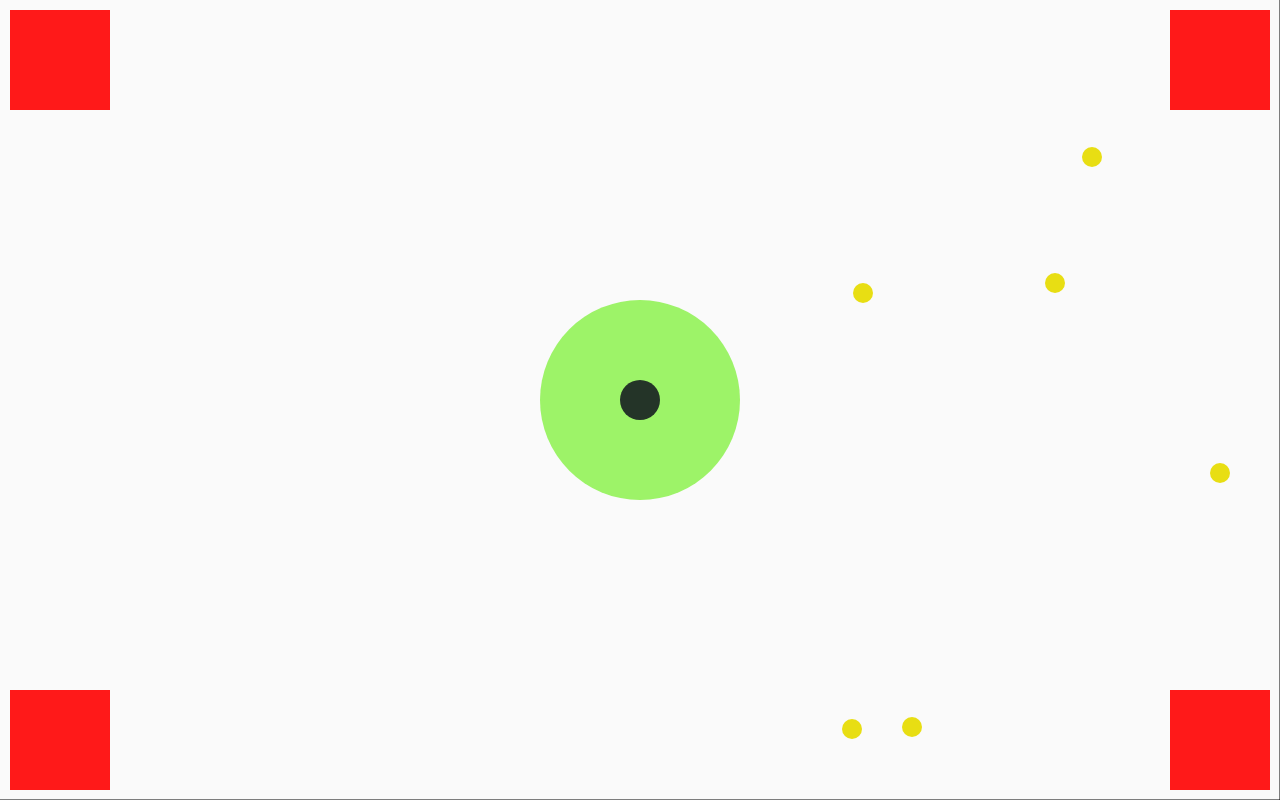
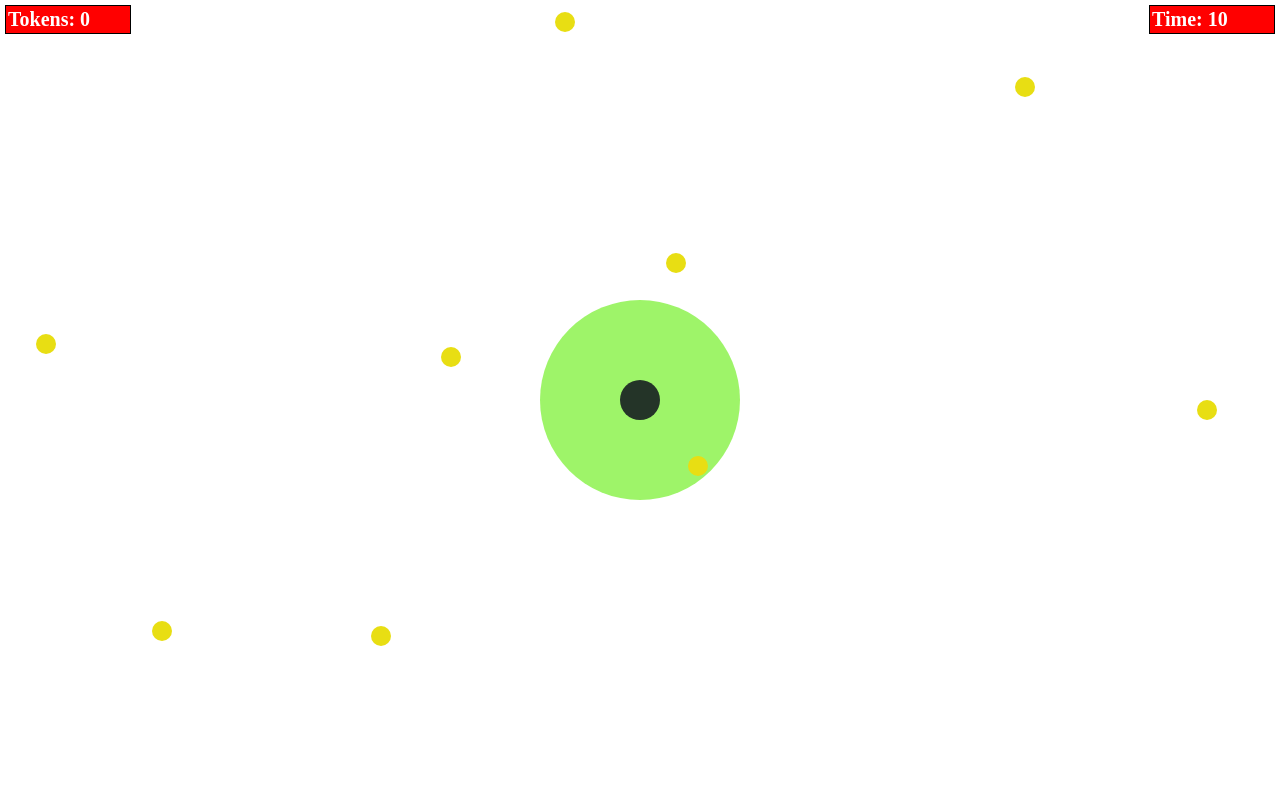
Before and after one commit to stoogoff/ld59, a website: page src/index.html in a window 1280 px wide. Drawn offline with Linux system fonts and the light colour scheme.

Commit message:
Added pause screen Moved functionality from main Added hit tests for player and tokens / home

```diff
--- a/src/css/styles.css
+++ b/src/css/styles.css
@@ -1,16 +1,5 @@
 
-html {
-	background-color: orange;
-}
-
-body {
-	background-color: cyan;
-}
-
-canvas {
-	background-color: rgb(250,250,250);
-}
-
+/* make canvas fit the screen */
 html, body, canvas {
 	display: block;
 	overflow: hidden;
@@ -19,3 +8,49 @@ html, body, canvas {
 	width: 100vw;
 	height: 100vh;
 }
+
+.hidden {
+	display: none;
+}
+
+/* HUD elements */
+.hud {
+	position: absolute;
+	color: white;
+	font-weight: bold;
+	background-color: red;
+	padding: 2px;
+	font-size: 20px;
+	width: 120px;
+	border: 1px solid black;
+	z-index: 50;
+}
+
+#score {
+	top: 5px;
+	left: 5px;
+}
+
+#timer {
+	top: 5px;
+	right: 5px;
+}
+
+/* Pause screen */
+#pause {
+	position: fixed;
+	top: 0;
+	left: 0;
+	bottom: 0;
+	right: 0;
+	background-color: rgba(0,0,0,0.7);
+	z-index: 100;
+	padding: 150px 200px 0;
+
+	div {
+		background-color: rgb(200,200,200);
+		border: 1px solid black;
+		padding: 20px;
+		text-align: center;
+	}
+}
--- a/src/index.html
+++ b/src/index.html
@@ -7,6 +7,16 @@
 <link rel="stylesheet" href="css/styles.css" />
 </head>
 <body>
+
+<div id="score" class="hud"></div>
+<div id="timer" class="hud"></div>
+
+<div id="pause" class="hidden">
+	<div>
+		<h1>PAUSED</h1>
+		<p>Press <code>P</code> to restart.</p>
+	</div>
+</div>
 
 <canvas id="canvas"></canvas>
 
--- a/src/js/lib/Screen.js
+++ b/src/js/lib/Screen.js
@@ -7,8 +7,12 @@ import { noop } from './utils.js'
 export class Screen {
 	#components = []
 
-	constructor(components = []) {
-		this.#components = components
+	get components() {
+		return this.#components
+	}
+
+	addComponents(components) {
+		components.forEach(component => this.#components.push(component))
 	}
 
 	init(config) {}
@@ -41,6 +45,5 @@ export class Screen {
 				component.afterRender(gfx)
 			}
 		})
-
 	}
 }
--- a/src/js/main.js
+++ b/src/js/main.js
@@ -1,57 +1,36 @@
 
 import {
-	Camera,
-	Colour,
 	Controller,
+	Keys,
 	Graphics,
-	Point,
-	Rectangle,
-	Screen,
 	Timer,
 } from '/js/lib/index.js'
-import { getRandomInt } from '/js/lib/utils.js'
 import { Block, Home, Player, Token } from '/js/sprites/index.js'
+import { GameScreen, PauseScreen } from '/js/screens/index.js'
 
 export const main = () => {
 	const controller = new Controller()
+	const gfx = new Graphics('canvas')
 
-	const gfx = new Graphics('canvas')
-	const tl = new Block(new Rectangle(10, 10, 100, 100))
-	const tr = new Block(new Rectangle(gfx.width - 110, 10, 100, 100))
-	const br = new Block(new Rectangle(gfx.width - 110, gfx.height - 110, 100, 100))
-	const bl = new Block(new Rectangle(10, gfx.height - 110, 100, 100))
+	let currentScreen = new GameScreen()
 
-	const bounds = new Rectangle(-100, -100, gfx.width + 100, gfx.height + 100)
-	const boundary = {
-		canDraw: true,
-
-		render(gfx) {
-			const colour = new Colour(0, 0, 0, 1)
-
-			gfx.draw(bounds, colour)
-		},
-	}
-
-	const camera = new Camera(new Point(0, 0), bounds, 10)
-	const player = new Player(gfx.viewport.centroid, 10)
-	const home = new Home(gfx.viewport.centroid)
-	const tokens = []
-
-	for(let i = 0; i < 10; i++) {
-		tokens.push(new Token(getRandomInt(-200, gfx.width), getRandomInt(-200, gfx.height)))
-	}
-
-	let currentScreen = new Screen([camera, home, boundary, tr, tl, br, bl, ...tokens, player])
+	currentScreen.init(gfx)
 
 	// set up the game loop which will update the screen then render it
-	// change screen to
+	// change screen for loading, menu, game over etc
 	const gameLoop = new Timer((time) => {
 		currentScreen.update(time.elapsed, controller)
 		currentScreen.render(gfx)
 	}, 1000 / 60)
 
+	const pauseScreen = new PauseScreen(gameLoop)
+
 	document.addEventListener('keydown', (evt) => {
 		controller.pressKey(evt.keyCode)
+
+		if(controller.isKeyPressed(Keys.PAUSE)) {
+			pauseScreen.toggle()
+		}
 	})
 	document.addEventListener('keyup', (evt) => {
 		controller.releaseKey(evt.keyCode)
--- /dev/null
+++ b/src/js/screens/GameScreen.js
@@ -0,0 +1,79 @@
+
+import { Camera, Point, Rectangle, Screen } from '/js/lib/index.js'
+import { Home, Player, Token } from '/js/sprites/index.js'
+import { getRandomInt } from '/js/lib/utils.js'
+
+const VELOCITY = 10
+const TOKEN_SCORE = 5
+
+export class GameScreen extends Screen {
+	#home
+	#player
+	#camera
+	#tokens = []
+	#pickedTokens = 0
+	#countdown = 10000
+	#nodeScore
+	#nodeTimer
+
+	init(gfx) {
+		this.#nodeScore = document.getElementById('score')
+		this.#nodeTimer = document.getElementById('timer')
+
+		const bounds = new Rectangle(-100, -100, gfx.width + 100, gfx.height + 100)
+
+		this.#camera = new Camera(new Point(0, 0), bounds, VELOCITY)
+		this.#player = new Player(gfx.viewport.centroid, VELOCITY)
+		this.#home = new Home(gfx.viewport.centroid)
+
+		for(let i = 0; i < 10; i++) {
+			this.#tokens.push(new Token(getRandomInt(bounds.x, bounds.w), getRandomInt(bounds.y, bounds.h)))
+		}
+
+		this.addComponents([this.#camera, this.#home, ...this.#tokens, this.#player])
+	}
+
+	update(time, controller) {
+		super.update(time, controller)
+
+		// token collision
+		for(let i = 0; i < this.#tokens.length; i++) {
+			if(!this.#tokens[i].canDraw) continue
+
+			if(this.#player.hitTest(this.#tokens[i].bounds)) {
+				this.#tokens[i].canDraw = false
+				this.#pickedTokens++
+			}
+		}
+
+		// player in home space
+		if(!this.#player.hitTest(this.#home.bounds)) {
+			this.#countdown -= time
+		}
+
+		// update HUD
+		this.#nodeScore.innerHTML = `Tokens: ${this.#pickedTokens}`
+		this.#nodeTimer.innerHTML = `Time: ${Math.floor(this.#countdown / 1000)}`
+
+		if(this.#countdown <= 0) {
+			console.log('game over')
+		}
+	}
+}
+
+
+	/*const tl = new Block(new Rectangle(10, 10, 100, 100))
+	const tr = new Block(new Rectangle(gfx.width - 110, 10, 100, 100))
+	const br = new Block(new Rectangle(gfx.width - 110, gfx.height - 110, 100, 100))
+	const bl = new Block(new Rectangle(10, gfx.height - 110, 100, 100))
+
+
+	const boundary = {
+		canDraw: true,
+
+		render(gfx) {
+			const colour = new Colour(0, 0, 0, 1)
+
+			gfx.draw(bounds, colour)
+		},
+	}*/
--- /dev/null
+++ b/src/js/screens/PauseScreen.js
@@ -0,0 +1,24 @@
+
+export class PauseScreen {
+	#timer
+	#node
+	#isPaused = false
+
+	constructor(timer) {
+		this.#node = document.getElementById('pause')
+		this.#timer = timer
+	}
+
+	toggle() {
+		if(this.#isPaused) {
+			this.#timer.start()
+			this.#isPaused = false
+			this.#node.classList.add('hidden')
+		}
+		else {
+			this.#timer.stop()
+			this.#isPaused = true
+			this.#node.classList.remove('hidden')
+		}
+	}
+}
--- /dev/null
+++ b/src/js/screens/index.js
@@ -0,0 +1,3 @@
+
+export * from './GameScreen.js'
+export * from './PauseScreen.js'
--- a/src/js/sprites/Home.js
+++ b/src/js/sprites/Home.js
@@ -13,6 +13,10 @@ export class Home {
 		this.#bounds = new Rectangle(centre.x, centre.y, 200, 200)
 	}
 
+	get bounds() {
+		return this.#bounds
+	}
+
 	render(gfx) {
 		gfx.fillCircle(this.#bounds, this.#colour)
 	}
--- a/src/js/sprites/Player.js
+++ b/src/js/sprites/Player.js
@@ -3,7 +3,7 @@ import { Colour, Keys, Rectangle } from '/js/lib/index.js'
 
 export class Player {
 	#velocity = 0
-	#rect
+	#bounds
 	#colour
 
 	canUpdate = true
@@ -14,30 +14,36 @@ export class Player {
 		const centre = position.subtract(size / 2)
 
 		this.#velocity = velocity
-		this.#rect = new Rectangle(centre.x, centre.y, size, size)
+		this.#bounds = new Rectangle(centre.x, centre.y, size, size)
 		this.#colour = new Colour(23, 32, 33, 0.9)
 	}
+
+	hitTest(bounds) {
+		return this.#bounds.intersects(bounds)
+	}
+
+	// component methods
 
 	// TODO make player velocty feel more natural
 	update(time, controller) {
 		if(controller.isKeyPressed(Keys.LEFT)) {
-			this.#rect.x -= this.#velocity
+			this.#bounds.x -= this.#velocity
 		}
 
 		if(controller.isKeyPressed(Keys.RIGHT)) {
-			this.#rect.x += this.#velocity
+			this.#bounds.x += this.#velocity
 		}
 
 		if(controller.isKeyPressed(Keys.UP)) {
-			this.#rect.y -= this.#velocity
+			this.#bounds.y -= this.#velocity
 		}
 
 		if(controller.isKeyPressed(Keys.DOWN)) {
-			this.#rect.y += this.#velocity
+			this.#bounds.y += this.#velocity
 		}
 	}
 
 	render(gfx) {
-		gfx.fillCircle(this.#rect, this.#colour)
+		gfx.fillCircle(this.#bounds, this.#colour)
 	}
 }
--- a/src/js/sprites/Token.js
+++ b/src/js/sprites/Token.js
@@ -2,17 +2,21 @@
 import { Colour, Rectangle } from '/js/lib/index.js'
 
 export class Token {
-	#position
+	#bounds
 	#colour
 
 	canDraw = true
 
 	constructor(x, y) {
-		this.#position = new Rectangle(x, y, 20, 20)
+		this.#bounds = new Rectangle(x, y, 20, 20)
 		this.#colour = new Colour(232, 222, 19)
 	}
 
+	get bounds() {
+		return this.#bounds
+	}
+
 	render(gfx) {
-		gfx.fillCircle(this.#position, this.#colour)
+		gfx.fillCircle(this.#bounds, this.#colour)
 	}
 }
```
